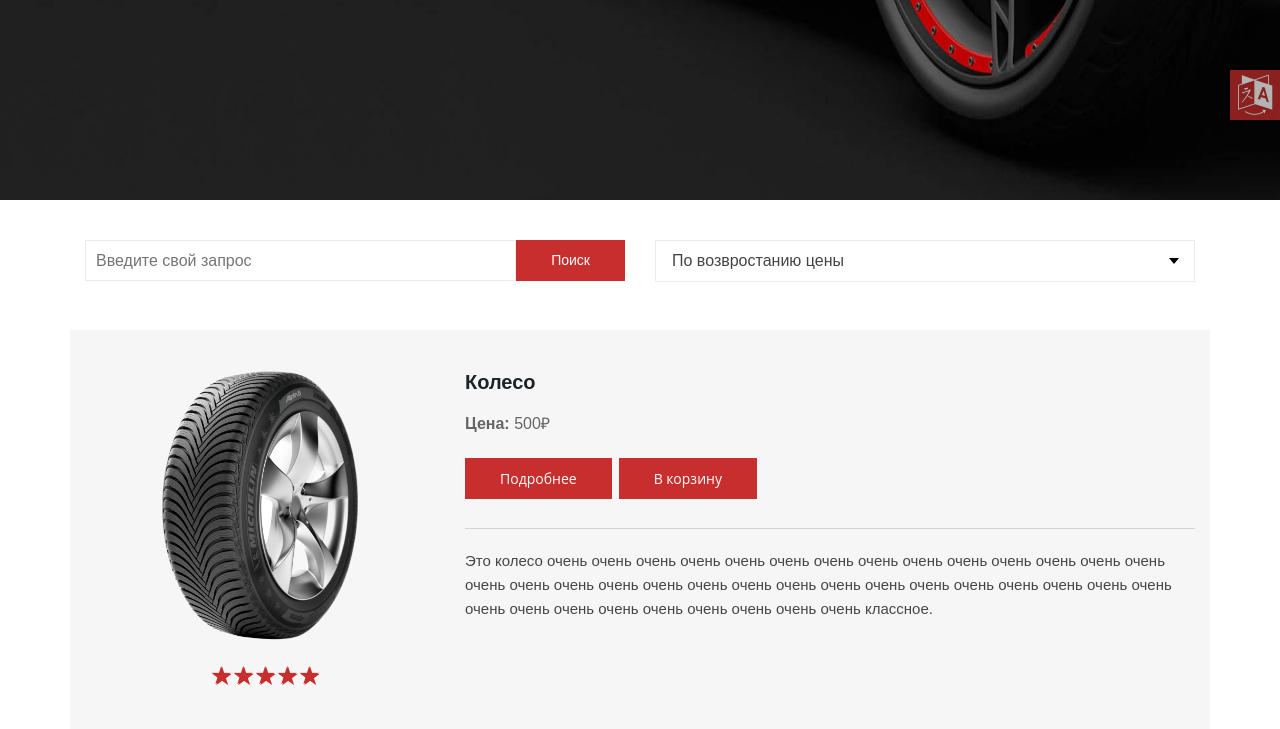
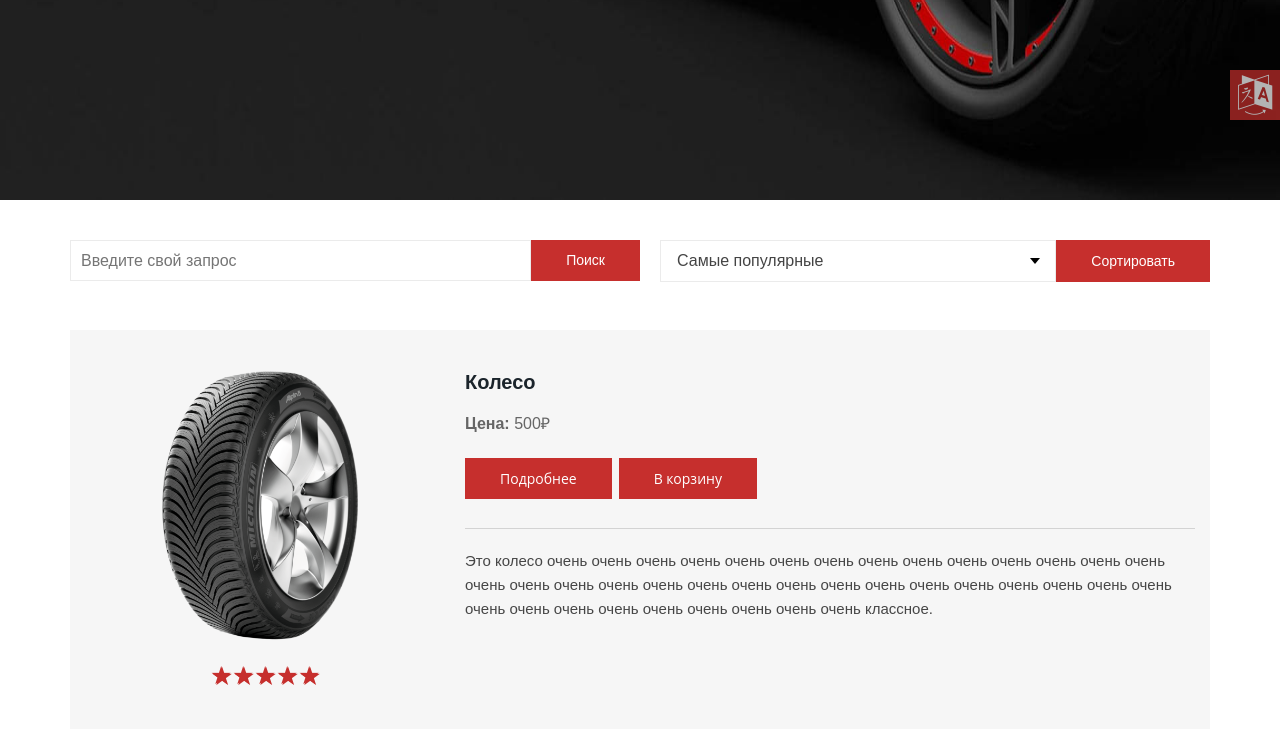
Before and after one commit to f1sst36/WebAuto, a Django app: page /shop in a window 1280 px wide. Shown: the part 630-1359 px from the top of the page. Run offline with Django 3.2, Linux system fonts and the light colour scheme; data comes from the database, SQL or seed files in the repository; both versions use the stored data as it was after the commit; some libraries are stand-ins or nearby versions.

Commit message:
commit 5

```diff
--- a/CarShowroom/urls.py
+++ b/CarShowroom/urls.py
@@ -5,6 +5,7 @@ urlpatterns = [
     path("", views.MainView.as_view(), name='main_page'),
     path("shop", views.ShopView.as_view(), name='shop_page'),
     path("shop/search", views.SearchProductView.as_view(), name="shop_search"),
+    path("shop/sort", views.SortProductView.as_view(), name="shop_sort"),
     path("cart", views.CartView.as_view(), name='cart_page'),
     path("product/<slug:slug>", views.ProductView.as_view(), name='product_page'),
     path("review/<slug:slug>", views.AddReview.as_view(), name='add_review'),
--- a/CarShowroom/views.py
+++ b/CarShowroom/views.py
@@ -29,7 +29,7 @@ class ShopView(ListView):
     '''Страница магазина деталей'''
 
     model = Product
-    queryset = Product.objects.all()
+    queryset = Product.objects.order_by("-rating")
     template_name = "shop.html"
 
     paginate_by = 3
@@ -47,8 +47,24 @@ class SearchProductView(ListView):
 
     def get_context_data(self, *args, **kwargs):
         context = super().get_context_data(*args, **kwargs)
-        context['q'] = f'q={self.request.GET.get("q")}&'
+        context['q'] = f'search_query={self.request.GET.get("search_query")}&'
         context['search_query'] = self.request.GET.get("search_query")
+        return context
+
+
+class SortProductView(ListView):
+    #Сортировка продутов
+
+    model = Product
+    template_name = "shop.html"
+    paginate_by = 3
+
+    def get_queryset(self):
+        return Product.objects.order_by(self.request.GET.get("criterion"))
+
+    def get_context_data(self, *args, **kwargs):
+        context = super().get_context_data(*args, **kwargs)
+        context['c'] = f'criterion={self.request.GET.get("criterion")}&'
         return context
 
 
--- a/static/style/style.css
+++ b/static/style/style.css
@@ -1072,6 +1072,10 @@ hr {
 	font-family: 'PTSans', sans-serif;
 }
 
+.filter .col-lg-6{
+    padding: 0;
+}
+
 .search{
 	display: flex;
 }
@@ -1099,8 +1103,28 @@ hr {
 	background-color: #1b242b;
 }
 
+.sort-outer{
+    display: flex;
+    padding-left: 20px;
+}
+
+.sort-outer button{
+    border: none;
+	background-color: #c62f2d;
+	color: #fff;
+	font-size: 14px;
+	padding: 10px 35px 10px 35px;
+	outline: none;
+	transition: background-color 0.2s linear;
+}
+
+.sort-outer button:hover{
+	background-color: #1b242b;
+}
+
 .sort{
     position: relative;
+    width: 80%;
 }
 
 .sort select{
--- a/templates/include/pagination.html
+++ b/templates/include/pagination.html
@@ -4,12 +4,12 @@
             {% if page_obj.has_previous %}
                 {% if page_obj.number|add:'-3' > 1 %}
                     <li class="pagination__item">
-                        <a href="?{{ q }}page=1">1</a>
+                        <a href="?{{ q }}{{ c }}page=1">1</a>
                     </li>
                 {% endif %}
                 {% if page_obj.number|add:'-3' >= 3 %}
                     <li class="pagination__item pagination__item--dots">
-                        <a href="?{{ q }}page={{ page_obj.previous_page_number|add:'-3' }}">
+                        <a href="?{{ q }}{{ c }}page={{ page_obj.previous_page_number|add:'-3' }}">
                             <span class="pagination__link">• • •</span>
                         </a>
                     </li>
@@ -23,7 +23,7 @@
                         </li>
                     {% elif i > page_obj.number|add:'-4' and i < page_obj.number|add:'4' %}
                         <li class="pagination__item">
-                            <a class="pagination__link" href="?{{ q }}page={{ i }}">{{ i }}</a>
+                            <a class="pagination__link" href="?{{ q }}{{ c }}page={{ i }}">{{ i }}</a>
                         </li>
                     {% endif %}
                 {% endfor %}
@@ -31,14 +31,14 @@
             {% if page_obj.has_next %}
                 {% if page_obj.number|add:'4' < page_obj.paginator.num_pages %}
                     <li class="pagination__item pagination__item--dots">
-                            <a href="?{{ q }}page={{ page_obj.next_page_number|add:'3' }}">
+                            <a href="?{{ q }}{{ c }}page={{ page_obj.next_page_number|add:'3' }}">
                         <span class="pagination__link">• • •</span>
                         </a>
                     </li>
                 {% endif %}
                 {% if page_obj.number|add:'3' < page_obj.paginator.num_pages %}
                     <li class="pagination__item">
-                        <a class="pagination__link" href="?{{ q }}page={{ page_obj.paginator.num_pages }}">
+                        <a class="pagination__link" href="?{{ q }}{{ c }}page={{ page_obj.paginator.num_pages }}">
                             {{ page_obj.paginator.num_pages }}
                         </a>
                     </li>
--- a/templates/shop.html
+++ b/templates/shop.html
@@ -6,8 +6,7 @@
 {% block content %}
 <section>
     <div class="container">
-        <div class="row">
-            <div class="filter">
+        <div class="row filter">
             <div class="col-lg-6">
                 <form action="{% url 'shop_search' %}" method="get">
                     <div class="search">
@@ -17,14 +16,18 @@
                 </form>
             </div>
             <div class="col-lg-6">
+                <form action="{% url 'shop_sort' %}" method="get">
+                    <div class="sort-outer">
                         <div class="sort">
-                        <select name="" id="">
-                            <option value="">По возвростанию цены</option>
-                            <option value="">По убыванию цены</option>
-                            <option value="">Самые популярные</option>
+                            <select name="criterion" id="">
+                                <option value="-rating">Самые популярные</option>
+                                <option value="price">По возвростанию цены</option>
+                                <option value="-price">По убыванию цены</option>
                             </select>
                         </div>
+                        <button type="submit">Сортировать</button>
                     </div>
+                </form>
             </div>
         </div>
     </div>
```
Also changed, not shown: db.sqlite3. Lines whose indentation alone changed are shown as unchanged.
